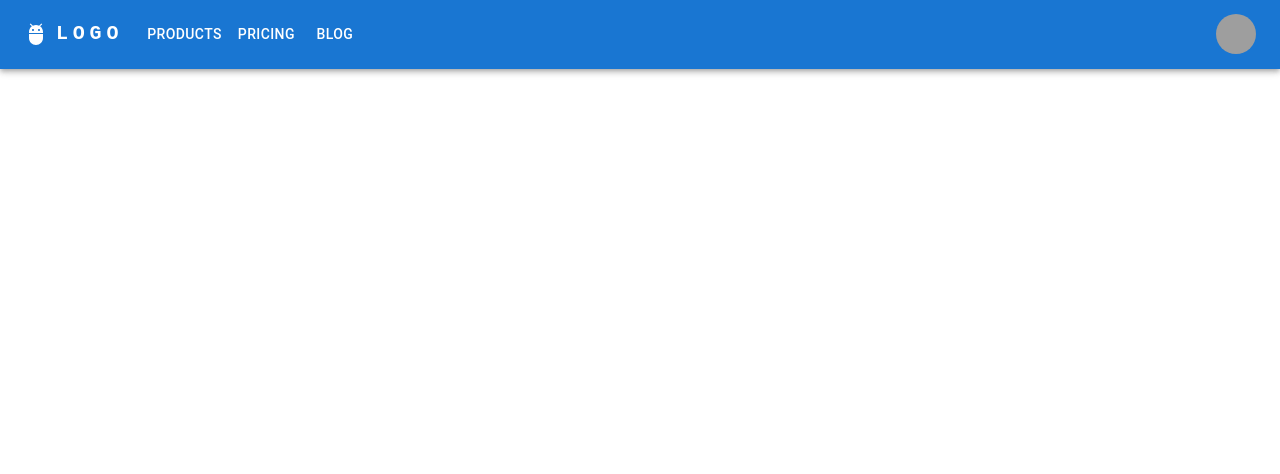
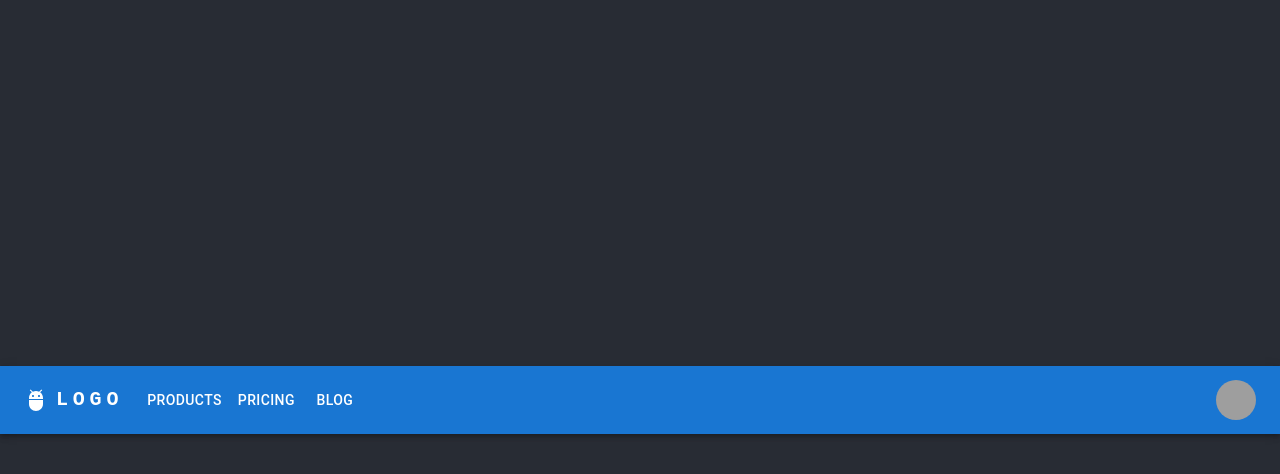
Before and after one commit to cabejackson/ptc-fe, a React (Create React App) app: page / in a window 1280 px wide. Shown: the top 474 px of the page. Built offline with nearby package versions, Linux system fonts and the light colour scheme; grey boxes are pictures that could not be loaded.

Commit message:
Add header

```diff
--- a/src/App.js
+++ b/src/App.js
@@ -28,7 +28,9 @@ function App() {
   return (
     <div className="App">
       {/* <h1>hello world</h1> */}
-      <AppBar />
+      <header className='App-header'>
+        <AppBar />
+      </header>
       {/* <Cards cards={cards}/> */}
     </div>
   );
```
